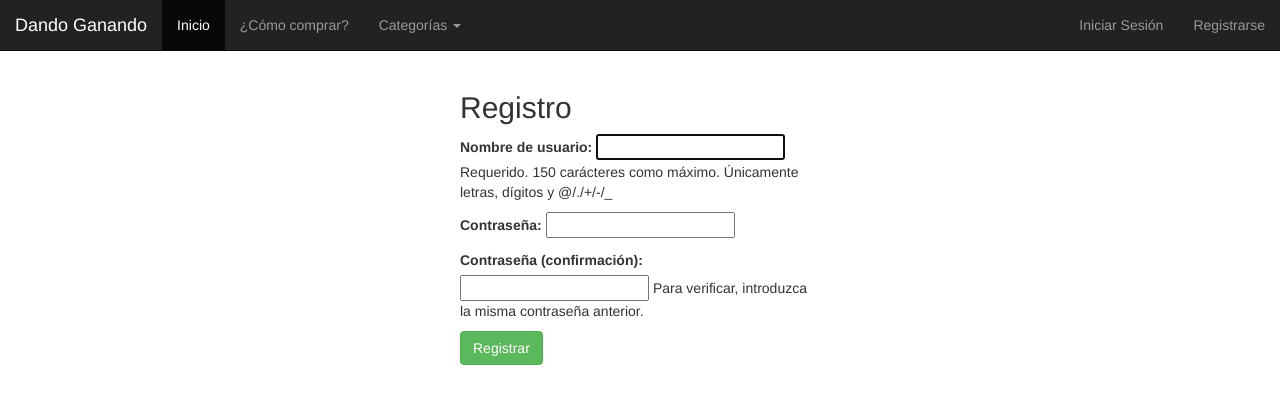
After one commit to dandoganando/dando, a Django app: page /registro/ in a window 1280 px wide. The commit adds this page. Shown: the top 404 px of the page. Run offline with Django 3.2, Linux system fonts and the light colour scheme.

Commit message:
Registro listo pero sin estilo :(

```diff
--- a/dando/settings.py
+++ b/dando/settings.py
@@ -52,12 +52,12 @@ USE_TZ = True
 
 # Absolute filesystem path to the directory that will hold user-uploaded files.
 # Example: "/var/www/example.com/media/"
-MEDIA_ROOT = ''
+MEDIA_ROOT = os.path.join(PROJECT_PATH,'media')
 
 # URL that handles the media served from MEDIA_ROOT. Make sure to use a
 # trailing slash.
 # Examples: "http://example.com/media/", "http://media.example.com/"
-MEDIA_URL = ''
+MEDIA_URL = '/media/'
 
 # Absolute path to the directory static files should be collected to.
 # Don't put anything in this directory yourself; store your static files
--- a/dando/templates/base.html
+++ b/dando/templates/base.html
@@ -14,8 +14,7 @@
       <script src="https://oss.maxcdn.com/libs/html5shiv/3.7.0/html5shiv.js"></script>
       <script src="https://oss.maxcdn.com/libs/respond.js/1.3.0/respond.min.js"></script>
     <![endif]-->
-  {% block title %}
-  {% endblock %}
+    <title>{% block title %}{% endblock %}</title>
 
   {% block head %}
   {% endblock %}
@@ -54,7 +53,7 @@
           <ul class="nav navbar-nav navbar-right">
             <li class="dropdown">
               {% if user.is_authenticated %}
-                <a href="#" class="dropdown-toggle" data-toggle="dropdown">Usuario <b class="caret"></b></a>
+                <a href="#" class="dropdown-toggle" data-toggle="dropdown">{{ usuario }} <b class="caret"></b></a>
                 <ul class="dropdown-menu">
 
                   <li><a href="#">Perfil</a></li>
@@ -62,12 +61,12 @@
 
                     <li class="divider"></li>
 
-                    <li><a href="/logout/">Cerrar Sesión</a></li>
+                    <li><a href="{% url 'logout' %}">Cerrar Sesión</a></li>
               {% endif %}
               {% if not user.is_authenticated %}
 
-                <li ><a href="/ingreso/">Iniciar Sesión</a></li>
-                <li ><a href="/ingreso/">Registrarse</a></li>
+                <li ><a href="{% url 'login' %}">Iniciar Sesión</a></li>
+                <li ><a href="{% url 'registro' %}">Registrarse</a></li>
               {% endif %}
 
               </ul>
--- a/dando/templates/home.html
+++ b/dando/templates/home.html
@@ -1,7 +1,7 @@
 {% extends 'base.html' %}
 {% load staticfiles %}
 {% block title %}
-	<title>Dando Ganando</title>
+Dando Ganando
 {% endblock %}
 
 {% block cuerpo %}
--- a/dando/templates/registration/login.html
+++ b/dando/templates/registration/login.html
@@ -3,7 +3,6 @@
 {% block cuerpo %}
 <article>
 <div class="container">
-
 	<div class="row">
 		<div class="col-md-offset-4 col-md-4">
 			<h2>Ingreso</h2>
@@ -22,9 +21,11 @@
 			  </div>
 			  <button  type="submit" value="Ingresar" class="btn btn-success">Ingresar</button>
 			  <input type="hidden" name="next" value="{% url 'home' %}" />
+			</form>
 		</div>
 	</div>
 </div>
+</article>
 {% endblock %}
 
 {% block js %}
--- /dev/null
+++ b/dando/templates/registration/registro.html
@@ -0,0 +1,50 @@
+{% extends 'base.html' %}
+{% block title %}
+Registro de Usuarios
+{% endblock %}
+
+{% block cuerpo %}
+<div class="container">
+  	<div class="row">
+		<div class="col-md-offset-4 col-md-4">
+			<h2>Registro</h2>
+			<form id="formulario" method="POST" action="{% url 'registro' %}">
+				{% csrf_token %}
+				{{form.as_p}}
+				<!--
+				{{ form.non_field_errors }}
+				<div class="form-group">
+					{{ form.username.errors }}
+			    	<label for="id_first_name">Nombre:</label>
+			    	{{form.username}}
+			  	</div>
+			  	<div class="form-group">
+			  		{{ form.password1.error }}
+			    	<label for="password1">Password:</label>
+			    	{{form.password1}}
+			  	</div>
+			  	<div class="form-group">
+			    	<label for="password2">Repite el password:</label>
+			    	{{ form.password2 }}
+			  	</div>
+
+
+				<div class="form-group">
+			    	<label for="id_username">Usuario</label>
+			    	<input class="form-control" id="username" name="id_username" type="text" placeholder="Usuario" />
+			  	</div>
+			  	<div class="form-group">
+			    	<label for="id_password1">Password:</label>
+			    	<input class="form-control" id="id_password1" name="password1" type="password" placeholder="Contraseña" />
+
+			  	</div>
+			  	<div class="form-group">
+			  		<input class="form-control" id="id_password2" name="password2" type="password" placeholder="Repite la Contraseña" />
+			  	</div>
+			  	-->
+			  	<button  type="submit" value="registrar" class="btn btn-success">Registrar</button>
+			</form>
+	  	</div>
+	</div>
+</div>
+{% endblock %}
--- a/dando/urls.py
+++ b/dando/urls.py
@@ -9,6 +9,8 @@ urlpatterns = patterns('',
     url(r'^$', 'main.views.home', name='home'),
     url(r'^ingreso/$',  login, name='login'),
     url(r'^logout/$', logout, {'next_page':'/'}, name='logout'),
+    url(r'^registro/$', 'main.views.nuevo_usuario', name='registro'),
+
     # url(r'^$', 'dando.views.home', name='home'),
     # url(r'^dando/', include('dando.foo.urls')),
 
--- a/main/views.py
+++ b/main/views.py
@@ -2,6 +2,37 @@
 from django.http import HttpResponse, HttpResponseRedirect
 from django.shortcuts import render, get_object_or_404
 from django.contrib.auth import login, authenticate, logout
+from django.contrib.auth.forms import UserCreationForm
+from main.forms import UserForm
+from django.contrib.auth.models import User
 
 def home(request):
-	return render(request,'home.html')
+	contexto = ''
+	if not request.user.is_anonymous():
+		usuario = request.user
+		contexto = {'usuario':usuario}
+	return render(request,'home.html',contexto)
+#Registro temporal
+def nuevo_usuario(request):
+	if request.user.is_anonymous():
+		if request.method == 'POST':
+			formulario = UserCreationForm(request.POST)
+			if formulario.is_valid:
+				formulario.save()
+				return HttpResponse('/')
+		else:
+			formulario = UserCreationForm()
+		return render(request, 'registration/registro.html', {'form':formulario})
+	else:
+		return HttpResponseRedirect('/')
+""" (Esto hace juego con main.forms.py)
+def nuevo_usuario(request):
+	if request.method == 'POST':
+		formulario = UserForm(request.POST)
+		if formulario.is_valid():
+			formulario.save()
+			return HttpResponseRedirect('/')
+	else:
+		formulario = UserForm()
+	return render(request, 'registration/registro.html',{'form':formulario})
+"""
```
Also changed, not shown: main/forms.py (added, +9 -0 lines), dando/media/region/Captura_de_pantalla_de_2013-06-25_232531.png (added), region/Captura_de_pantalla_de_2013-07-08_204402.png (deleted), 7 other files. Lines whose indentation alone changed are shown as unchanged.
